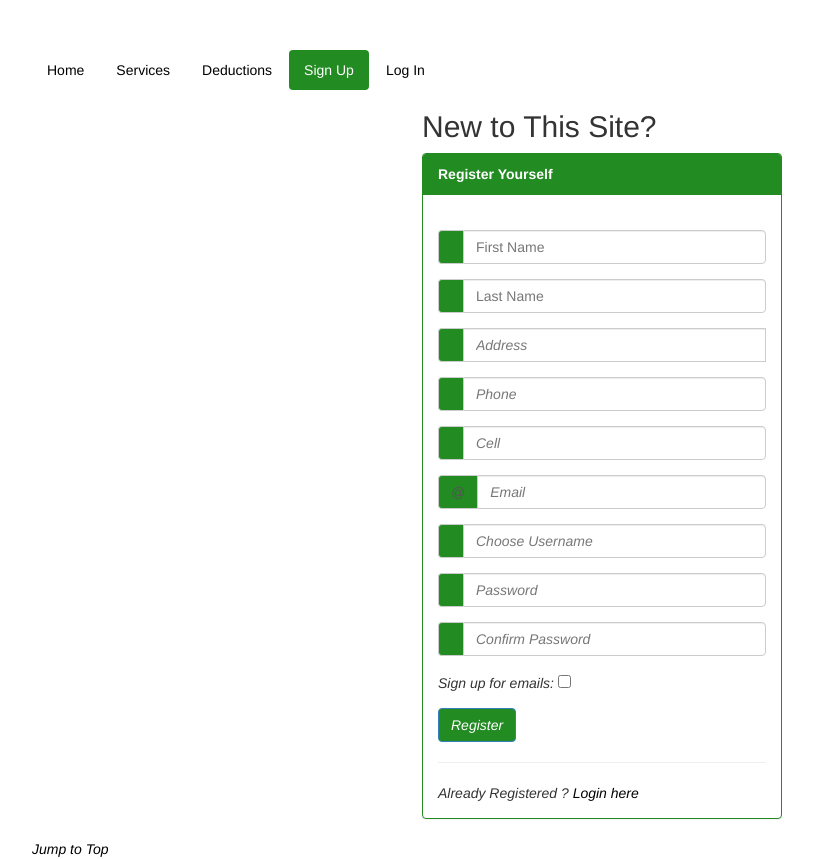
After one commit to sbkohel/fvtaxprep, a PHP site: page /signup0.php in a window 1280 px wide. The commit adds this page. Shown: the whole page, without its empty margins (38-851 px from the left). Run offline with PHP 8.4, Linux system fonts and the light colour scheme.

Commit message:
signup.html replaced with signup0.php and login.html with login0.php to work properly

```diff
--- a/customermain.php
+++ b/customermain.php
@@ -19,8 +19,8 @@
             <li class=""><a href="index.html">Home</a></li>
             <li class="active"><a href="services.php">Services</a></li>
             <li class=""><a href="deductions.html">Deductions</a></li>
-            <li class=""><a href="signup.html">Sign Up</a></li>
-            <li class=""><a href="login.html">Log In</a></li>
+            <li class=""><a href="signup0.php">Sign Up</a></li>
+            <li class=""><a href="login0.php">Log In</a></li>
         </ul>
 
         <div class="row">
--- a/deductions.html
+++ b/deductions.html
@@ -16,8 +16,8 @@
                 <li class=""><a href="index.html">Home</a></li>
                 <li class=""><a href="services.php">Services</a></li>
                 <li class="active"><a href="deductions.html">Deductions</a></li>
-                <li class=""><a href="signup.html">Sign Up</a></li>
-                <li class=""><a href="login.html">Log In</a></li>
+                <li class=""><a href="signup0.php">Sign Up</a></li>
+                <li class=""><a href="login0.php">Log In</a></li>
             </ul>
     	</div>
 
--- a/employeemain.php
+++ b/employeemain.php
@@ -15,8 +15,8 @@
             <li class=""><a href="index.html">Home</a></li>
             <li class="active"><a href="services.php">Services</a></li>
             <li class=""><a href="deductions.html">Deductions</a></li>
-            <li class=""><a href="signup.html">Sign Up</a></li>
-            <li class=""><a href="login.html">Log In</a></li>
+            <li class=""><a href="signup0.php">Sign Up</a></li>
+            <li class=""><a href="login0.php">Log In</a></li>
         </ul>
 
         <div class="row">
--- a/index.html
+++ b/index.html
@@ -15,8 +15,8 @@
 				<li class="active"><a href="index.html">Home</a></li>
 				<li class=""><a href="services.php">Services</a></li>
 				<li class=""><a href="deductions.html">Deductions</a></li>
-				<li class=""><a href="signup.html">Sign Up</a></li>
-				<li class=""><a href="login.html">Log In</a></li>
+				<li class=""><a href="signup0.php">Sign Up</a></li>
+				<li class=""><a href="login0.php">Log In</a></li>
 				<li class=""><a href="employeemain.php">Employee Main</a></li>
 				<li class=""><a href="customermain.php">Customer Main</a></li>
 			</ul>
--- a/login.php
+++ b/login.php
@@ -11,6 +11,7 @@
 <body onload ="start_checkLogin();">
 
 	<?php
+	session_start();
 	$usern = $_POST["username"];
 	$pass1 = $_POST["password"];
 	?>
@@ -21,7 +22,7 @@
 	if(isset($_SESSION['uid'])){
 	echo "user is already logged in!";
 	?>
-		<br/><a class="link" href="login.html" id="gohere">logout</a><br/>
+		<br/><a class="link" href="logout.php" id="gohere">logout</a><br/>
 	<?php
 	}
 	else{
@@ -63,7 +64,7 @@
 		{
 			echo "username : ".$usern." already exists!   ";
 			?>
-			<br/><a class="link" href="login.html" id="gohere">try again!</a><br/>
+			<br/><a class="link" href="login0.php" id="gohere">try again!</a><br/>
 			<?php
 		}
 	}
--- a/services.php
+++ b/services.php
@@ -15,8 +15,8 @@
             <li class=""><a href="index.html">Home</a></li>
             <li class="active"><a href="services.php">Services</a></li>
             <li class=""><a href="deductions.html">Deductions</a></li>
-            <li class=""><a href="signup.html">Sign Up</a></li>
-            <li class=""><a href="login.html">Log In</a></li>
+            <li class=""><a href="signup0.php">Sign Up</a></li>
+            <li class=""><a href="login0.php">Log In</a></li>
         </ul>
 
         <div class="row">
--- /dev/null
+++ b/signup0.php
@@ -0,0 +1,111 @@
+<!DOCTYPE html>
+<html>
+<head>
+	<meta charset="utf-8">
+	<meta name="viewport" content="width=device-width, initial-scale=1.0">
+	<title>My Website</title>
+	<link href="css/bootstrap.min.css" rel="stylesheet">
+	<link href="css/style.css" rel="stylesheet">
+	<script src="check.js" type="text/javascript"></script>
+</head>
+<body onload="start_signup()">
+	<div class="container">
+		<header>
+			<a class="anchor" name="top"></a>
+				<ul class="nav nav-pills">
+					<li class=""><a href="index.html">Home</a></li>
+					<li class=""><a href="services.php">Services</a></li>
+					<li class=""><a href="deductions.html">Deductions</a></li>
+					<li class="active"><a href="signup0.php">Sign Up</a></li>
+					<li class=""><a href="login0.php">Log In</a></li>
+				</ul>
+		</header>
+		<nav>
+			<!-- have a side panel to link to website pages?  -->
+
+		</nav>
+		<article>
+			<!-- use for main text of page -->
+			<?php
+			session_start();
+			if(isset($_SESSION['uid'])){
+			echo "user is already logged in!";
+			?>
+			<br/><a class="link" href="logout.php" id="gohere">logout</a><br/>
+			<?php
+			}
+			else{
+			?>
+			 <div class="row  pad-top">
+				<div class="col-md-4 col-md-offset-4 col-sm-6 col-sm-offset-3 col-xs-10 col-xs-offset-1">
+					<h2>New to This Site?</h2>
+					<div class="panel panel-primary">
+						<div class="panel-heading">
+					<strong>   Register Yourself </strong>
+						</div>
+						<div class="panel-body">
+							<form role="form" id="r_form" action="signup.php" method="POST">
+								<br/>
+									<div class="form-group input-group">
+										<span class="input-group-addon"><i class="fa fa-circle-o-notch"  ></i></span>
+										<input type="text" id="r_fname" class="form-control" name="firstName" placeholder="First Name" />
+									</div>
+								 <div class="form-group input-group">
+										<span class="input-group-addon"><i class="fa fa-tag"  ></i></span>
+										<input type="text" id="r_lname" class="form-control" name="lastName" placeholder="Last Name" />
+									</div>
+									 <div class="form-group input-group">
+										<span class="input-group-addon"><i class="fa fa-lock"  ></span>
+										<input type="text" id="r_addr" class="form-control" name="address" placeholder="Address" />
+									</div>
+								  <div class="form-group input-group">
+										<span class="input-group-addon"><i class="fa fa-lock"  ></i></span>
+										<input type="phone" id="r_phone" class="form-control" name="phone" placeholder="Phone" />
+									</div>
+								 <div class="form-group input-group">
+										<span class="input-group-addon"><i class="fa fa-lock"  ></i></span>
+										<input type="phone" id="r_cell" class="form-control" name="cellPhone" placeholder="Cell" />
+									</div>
+									<div class="form-group input-group">
+										<span class="input-group-addon">@</span>
+										<input type="email" id="r_email" class="form-control" name="email" placeholder="Email" />
+									</div>
+									<div class="form-group input-group">
+										<span class="input-group-addon"></span>
+										<input type="text" id="r_username" class="form-control" name="username" placeholder="Choose Username" />
+									</div>
+									 <div class="form-group input-group">
+										<span class="input-group-addon"><i class="fa fa-lock"  ></i></span>
+										<input type="password" id="r_pass1" class="form-control" name="password" placeholder="Password" />
+									</div>
+								 <div class="form-group input-group">
+										<span class="input-group-addon"><i class="fa fa-lock"  ></i></span>
+										<input type="password" id="r_pass2" class="form-control" name="confirmPassword" placeholder="Confirm Password" />
+									</div>
+								 <div class="form-group input-group">
+								 	Sign up for emails: <input type="checkbox" id="r_esignup" name="esignup"></input>
+								 </div>
+								 <input type="button" class="btn btn-primary" id="registerme" value="Register">
+								<hr />
+								Already Registered ?  <a href="login0.php" >Login here</a>
+								</form>
+						</div>
+					</div>
+				</div>
+			</div>
+			<?php
+			}
+			?>
+		</article>
+		<footer>
+			<div class="linkbar">
+				<!-- mostly decorative link bar -->
+				<a href="#top">Jump to Top</a>
+			</div>
+		</footer>
+	</div>
+	<script src="http://code.jquery.com/jquery-latest.min.js"></script>
+	<script src="js/bootstrap.min.js"></script>
+
+</body>
+</html>
```
Also changed, not shown: login0.php (added, +58 -0 lines), signup.php (+6 -2 lines).
